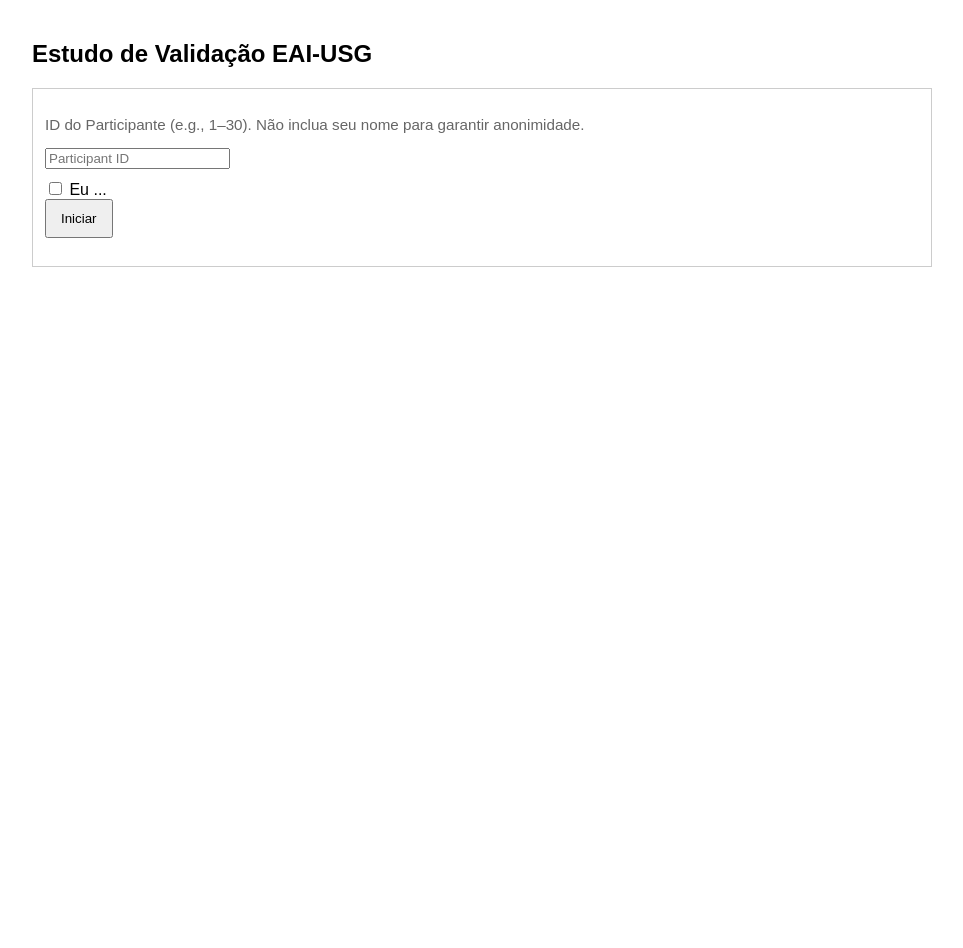
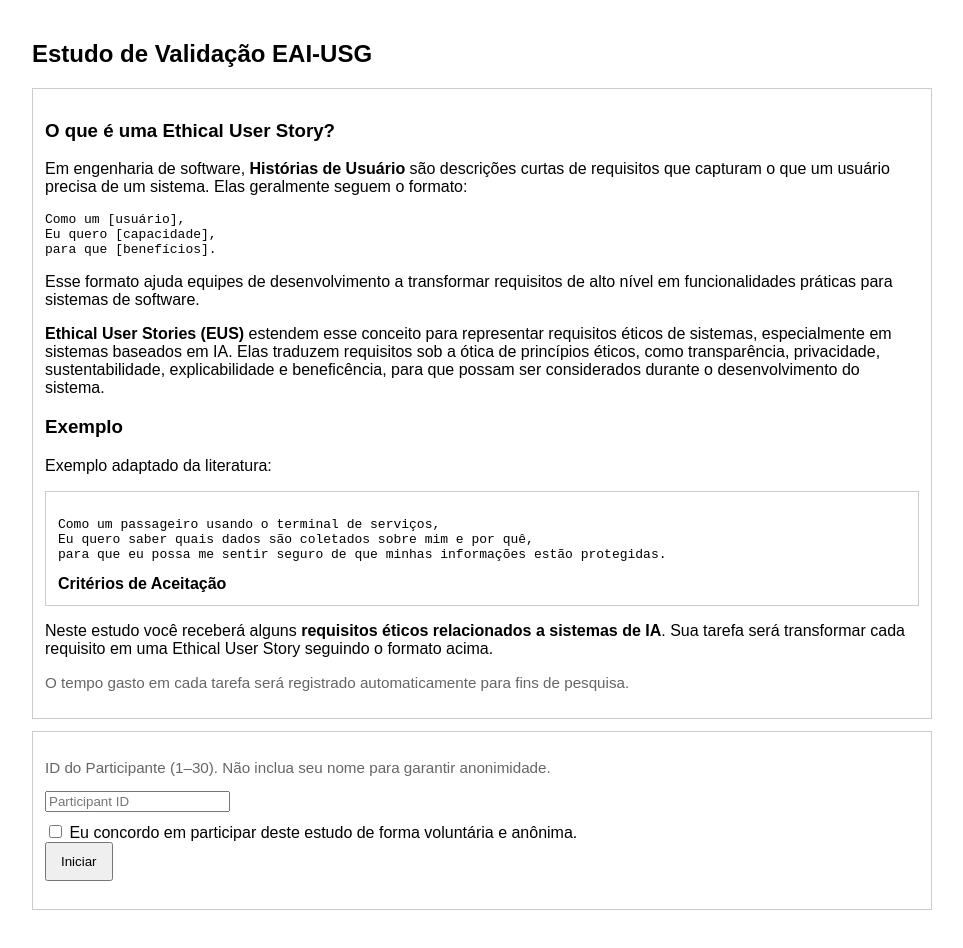
Before and after one commit to joaorossi15/eai-usg-study, a plain HTML site: page index.html in a window 1280 px wide. Shown: the whole page, without its empty margins (158-1121 px from the left). Before the commit the page ends 800 px from the top, so only its background shows below. Drawn offline with Linux system fonts and the light colour scheme.

Commit message:
Update index.html

```diff
--- a/index.html
+++ b/index.html
@@ -14,11 +14,62 @@
 <body>
   <h2>Estudo de Validação EAI-USG</h2>
 
+  <div class="box">
+
+    <h3>O que é uma Ethical User Story?</h3>
+
+    <p>
+    Em engenharia de software, <b>Histórias de Usuário</b> são descrições curtas de requisitos que
+    capturam o que um usuário precisa de um sistema. Elas geralmente seguem o formato:
+    </p>
+
+<pre>
+Como um [usuário],
+Eu quero [capacidade],
+para que [benefícios].
+</pre>
+
+    <p>
+    Esse formato ajuda equipes de desenvolvimento a transformar requisitos de alto nível em funcionalidades práticas para sistemas de software.
+    </p>
+
+    <p>
+    <b>Ethical User Stories (EUS)</b> estendem esse conceito para representar requisitos éticos de sistemas, especialmente em sistemas baseados em IA. Elas traduzem requisitos sob a ótica de princípios éticos, como transparência, privacidade, sustentabilidade, explicabilidade e beneficência, para que possam ser considerados durante o desenvolvimento do sistema.
+    </p>
+
+    <h3>Exemplo</h3>
+
+    <p>Exemplo adaptado da literatura:</p>
+
+    <div class="box">
+
+<pre>
+Como um passageiro usando o terminal de serviços,
+Eu quero saber quais dados são coletados sobre mim e por quê,
+para que eu possa me sentir seguro de que minhas informações estão protegidas.
+</pre>
+
+<b>Critérios de Aceitação</b>
+
+
+    </div>
+
+    <p>
+    Neste estudo você receberá alguns <b>requisitos éticos relacionados a sistemas de IA</b>.
+    Sua tarefa será transformar cada requisito em uma Ethical User Story seguindo o formato acima.
+    </p>
+
+    <p class="muted">
+    O tempo gasto em cada tarefa será registrado automaticamente para fins de pesquisa.
+    </p>
+
+  </div>
+
   <div id="startScreen" class="box">
-    <p class="muted">ID do Participante (e.g., 1–30). Não inclua seu nome para garantir anonimidade.</p>
+    <p class="muted">ID do Participante (1–30). Não inclua seu nome para garantir anonimidade.</p>
     <input id="pid" type="number" min="1" placeholder="Participant ID">
     <label style="display:block; margin-top:10px;">
-      <input id="consent" type="checkbox"> Eu ...
+      <input id="consent" type="checkbox"> Eu concordo em participar deste estudo de forma voluntária e anônima.
     </label>
     <button onclick="start()">Iniciar</button>
     <p id="startErr" style="color:red;"></p>
@@ -34,7 +85,7 @@
 
     <div id="toolSuggestionBox" class="box" style="display:none;">
       <p><b>Geração automática via EAI-USG (editar):</b></p>
-      <pre id="toolSuggestion" style="hite-space:pre-rap;"></pre>
+      <pre id="toolSuggestion" style="white-space:pre-wrap;"></pre>
     </div>
 
     <div class="box">
```
